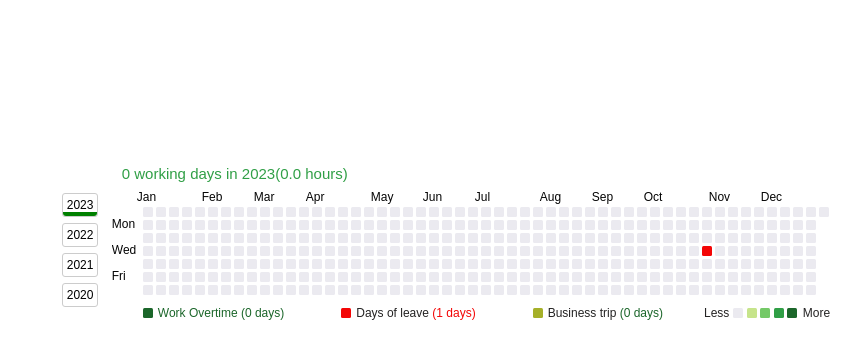
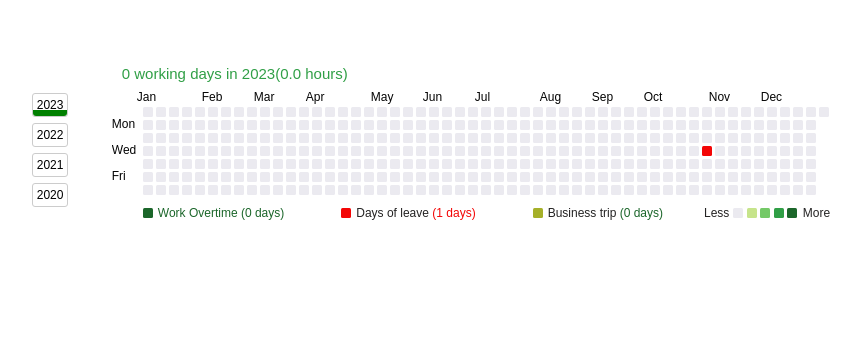
Before and after one commit to tilipinpin/workt, a plain HTML site: page index.html in a window 1280 px wide. Both pictures are taken after a click on the element "2023". Shown: the whole page, without its empty margins (169-1030 px from the left). Drawn offline with Linux system fonts and the light colour scheme.

Commit message:
Update styles.css

```diff
--- a/styles.css
+++ b/styles.css
@@ -5,9 +5,9 @@ body {
     align-items: flex-start;
     height: 100vh;
     margin: 0;
-    padding: 0;
+    padding: 0; /* 将 padding-top 改为 0 */
     background-color: #ffffff;
-    padding-top: -30px; /* 根据需要调整这个值 */
+    /* padding-top: -50px; */ /* 删除或注释掉这一行 */
 }
 
 .calendar {
@@ -186,6 +186,7 @@ body {
 
 .container {
     padding-top: 20px; /* 可以根据需调整顶部间距 */
+    margin-top: -100px; /* 添加负的 margin-top 值 */
 }
 
 .no-data {
@@ -434,7 +435,7 @@ body {
     flex-direction: column; /* 竖着排列 */
     align-items: flex-start; /* 左对齐 */
     position: relative; /* 改为相对定位 */
-    left: -50px; /* 将年份选择器放置在左侧 */
+    left: -80px; /* 将年份选择器放置在左侧 */
     top: 170px; /* 根据需要调整顶部位置 */
 }
 
@@ -446,7 +447,7 @@ body {
     margin: 3px 0; /* 增加上下间距 */
     transition: background-color 0.3s, transform 0.2s; /* 添加过渡效果 */
     font-size: 12px; /* 缩小字体 */
-    position: relative; /* 确保伪元素相对于年份标签定位 */
+    position: relative; /* 确保伪元素相对于年份标签位 */
 }
 
 /* 选中时显示底纹 */
@@ -456,7 +457,7 @@ body {
     bottom: 0; /* 定位到底部 */
     left: 0;
     right: 0;
-    height: 4px; /* 设置底纹高度 */
+    height: 6px; /* 设置底纹高度 */
     background-color: green; /* 选中时底纹为绿色 */
     border-radius: 0 0 3px 3px; /* 圆角 */
 }
```
